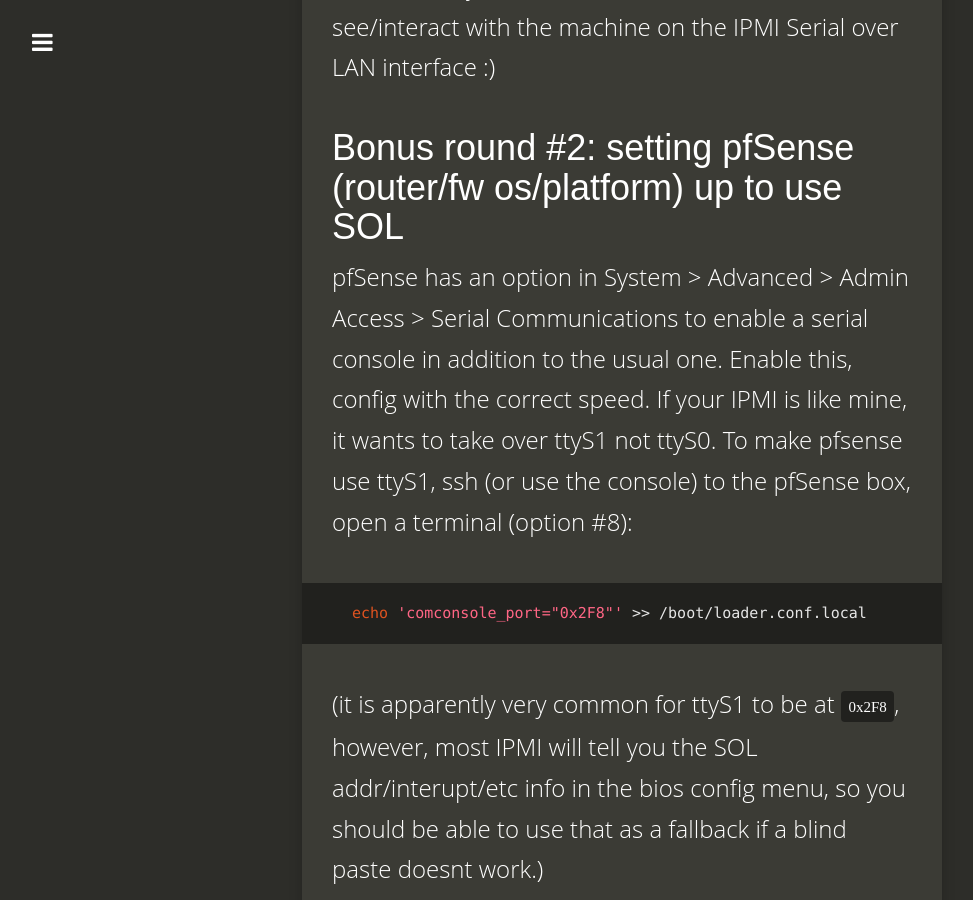
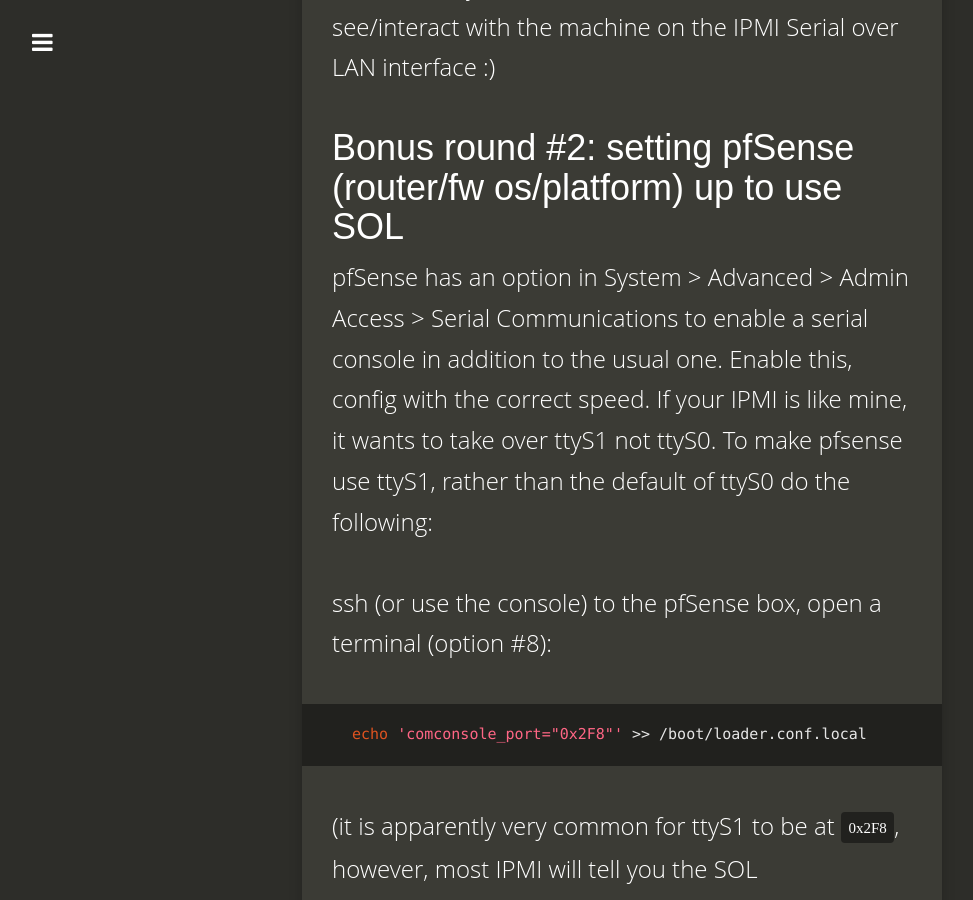
Before and after one commit to mrdaveanderson/mrdaveanderson.github.io, a Jekyll site: the page built from _posts/2017-04-14-CentOS7SerialConsole.md, in a window 1280 px wide and 900 px high, scrolled down 5143 px. Shown: the whole window, without its empty margins (18-991 px from the left). Built offline with Jekyll 4.4.1, drawn with Linux system fonts in a browser that asks for light colours; nearby versions of some CDN libraries; some of the changed text lies outside the part shown.

Commit message:
lets post stuff!

````diff
--- a/_posts/2017-04-14-CentOS7SerialConsole.md
+++ b/_posts/2017-04-14-CentOS7SerialConsole.md
@@ -96,7 +96,9 @@ ipmitool -I lanplus -H [IP] -U ADMIN -P [PASS] sol activate
 Obviously replace `[IP]` and `[PASS]` with the relevant bits of data, and you should be able to connect and see/interact with the machine on the IPMI Serial over LAN interface :)
 
 # Bonus round #2: setting pfSense (router/fw os/platform) up to use SOL
-pfSense has an option in System > Advanced > Admin Access > Serial Communications to enable a serial console in addition to the usual one. Enable this, config with the correct speed. If your IPMI is like mine, it wants to take over ttyS1 not ttyS0. To make pfsense use ttyS1, ssh (or use the console) to the pfSense box, open a terminal (option #8):
+pfSense has an option in System > Advanced > Admin Access > Serial Communications to enable a serial console in addition to the usual one. Enable this, config with the correct speed. If your IPMI is like mine, it wants to take over ttyS1 not ttyS0. To make pfsense use ttyS1, rather than the default of ttyS0 do the following:
+
+ssh (or use the console) to the pfSense box, open a terminal (option #8):
 
 ```
 echo 'comconsole_port="0x2F8"' >> /boot/loader.conf.local
````
